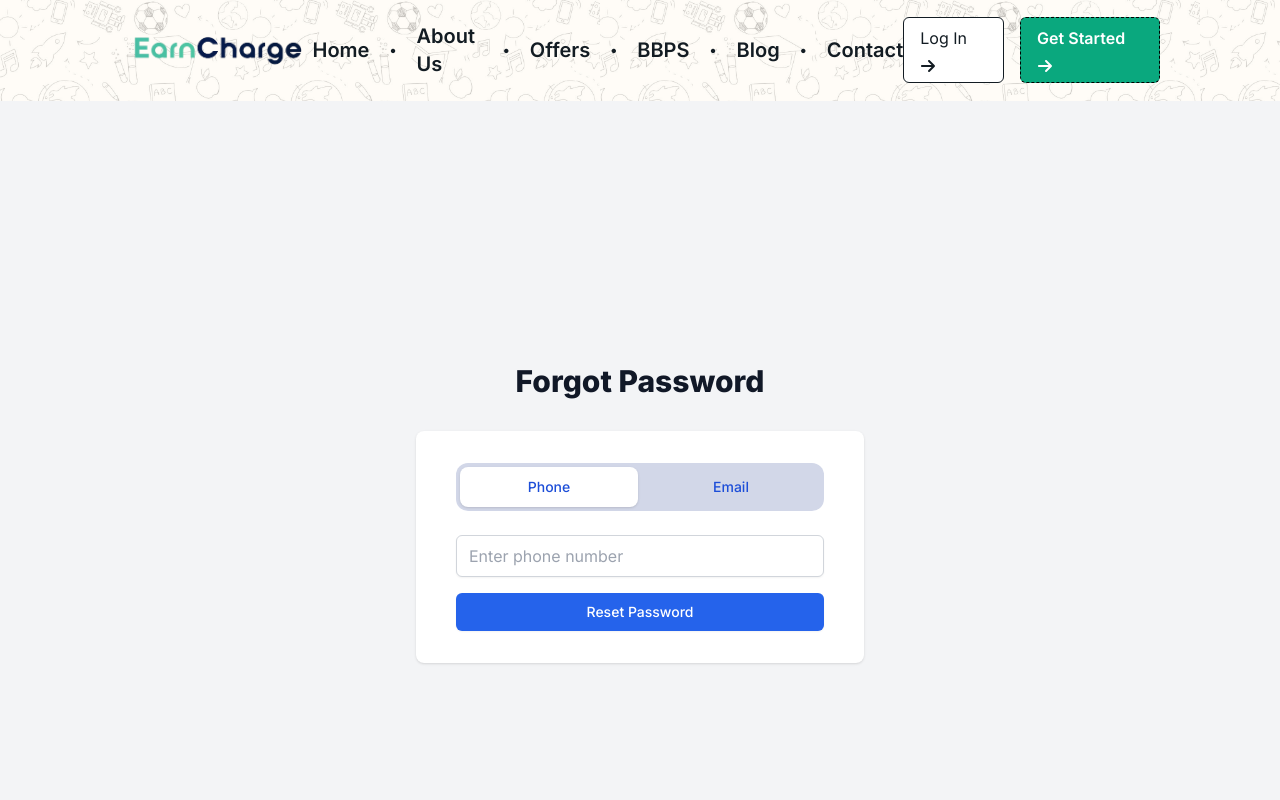
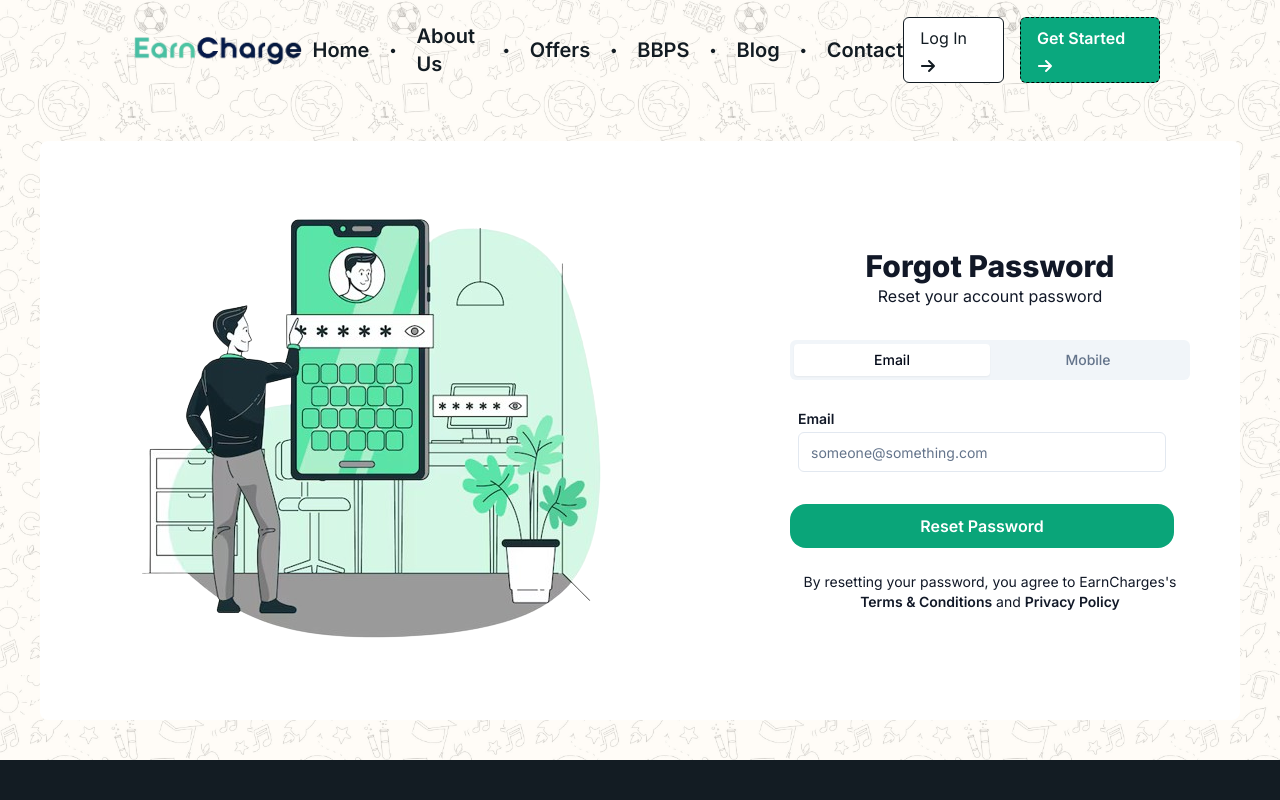
Before and after one commit to Vismay19999/earncharge-rewrite-frontend, a Next.js app: page /forgotpassword in a window 1280 px wide. Shown: the top 800 px of the page. Built offline with nearby package versions, Linux system fonts and the light colour scheme.

Commit message:
Forgot Password Done

```diff
--- a/src/app/(auth)/forgotpassword/page.tsx
+++ b/src/app/(auth)/forgotpassword/page.tsx
@@ -1,125 +1,194 @@
 "use client";
 import React, { useState } from "react";
-import { Tab } from "@headlessui/react";
 import axios from "axios";
+import { ToastContainer, toast } from "react-toastify";
+import "react-toastify/dist/ReactToastify.css";
+import Link from "next/link";
+import Image from "next/image";
+import { Input } from "@/components/ui/input";
+import { Label } from "@/components/ui/label";
+import { Tabs, TabsContent, TabsList, TabsTrigger } from "@/components/ui/tabs";
+import { useRouter } from "next/navigation";
+import forgotPasswordImage from "@/../../public/register.png"; // Make sure to add this image
+import IND from "@/../../public/IND.webp";
 import OtpVerification from "@/components/auth/OtpVerification";
-import { useRouter } from "next/navigation";
 
 const ForgotPassword = () => {
-  const [activeTab, setActiveTab] = useState(0);
-  const [phoneNumber, setPhoneNumber] = useState("");
-  const [email, setEmail] = useState("");
-  const [error, setError] = useState("");
-  const [success, setSuccess] = useState("");
+  const [activeTab, setActiveTab] = useState<"email" | "phoneNumber">("email");
+  const [formData, setFormData] = useState({
+    phoneNumber: "",
+    email: ""
+  });
   const [showOtpVerification, setShowOtpVerification] = useState(false);
   const router = useRouter();
+
+  const handleInputChange = (e: React.ChangeEvent<HTMLInputElement>) => {
+    const { name, value } = e.target;
+    setFormData((prevData) => ({
+      ...prevData,
+      [name]: value
+    }));
+  };
+
+  const handleNumberInputChange = (e: React.ChangeEvent<HTMLInputElement>) => {
+    const { name, value } = e.target;
+    if (/^\d*$/.test(value) && value.length <= 10) {
+      setFormData((prevData) => ({
+        ...prevData,
+        [name]: value
+      }));
+    }
+  };
+
   const handleSubmit = async (e: React.FormEvent) => {
     e.preventDefault();
-    setError("");
-    setSuccess("");
-
     try {
-      const payload = activeTab === 0 ? { phoneNumber } : { email };
+      const payload = { [activeTab]: formData[activeTab] };
       await axios.post(
         "https://api.earncharge.in/v1/user/forgot-password",
         payload
       );
-      setSuccess("OTP sent successfully!");
+      toast.success("OTP sent successfully!");
       setShowOtpVerification(true);
     } catch (err) {
-      setError("An error occurred. Please try again.");
+      toast.error("An error occurred. Please try again.");
     }
   };
 
   const handleCloseOtpVerification = () => {
     setShowOtpVerification(false);
-    setError("");
-    setSuccess("");
     router.push("/");
   };
 
   return (
-    <div className="min-h-screen bg-gray-100 flex flex-col justify-center py-12 sm:px-6 lg:px-8">
-      <div className="sm:mx-auto sm:w-full sm:max-w-md">
-        <h2 className="mt-6 text-center text-3xl font-extrabold text-gray-900">
+    <>
+      <ToastContainer />
+      <div className="rounded-lg text-gray-900 flex justify-center items-center">
+        <div className="max-w-screen-xl gap-10 rounded-lg m-0 sm:m-10 bg-white sm:rounded-lg items-center flex justify-center flex-1">
+          <div className="flex-1 text-center hidden lg:flex items-center justify-center ">
+            <div className="p-10">
+              <Image
+                src={forgotPasswordImage}
+                alt="Forgot Password"
+                className="rounded-3xl"
+              />
+            </div>
+          </div>
+          <div className="lg:w-1/3 xl:w-5/12 p-6 sm:p-12">
+            <div className="flex flex-col items-center">
+              <h1 className="text-3xl xl:text-3xl font-extrabold">
                 Forgot Password
-        </h2>
-      </div>
+              </h1>
+              <p>Reset your account password</p>
+              <Tabs
+                value={activeTab}
+                onValueChange={(value) =>
+                  setActiveTab(value as "email" | "phoneNumber")
+                }
+                className="w-[400px] mt-8"
+              >
+                <TabsList className="w-full">
+                  <TabsTrigger value="email" className="w-full">
+                    Email
+                  </TabsTrigger>
+                  <TabsTrigger value="phoneNumber" className="w-full">
+                    Mobile
+                  </TabsTrigger>
+                </TabsList>
 
-      <div className="mt-8 sm:mx-auto sm:w-full sm:max-w-md">
-        <div className="bg-white py-8 px-4 shadow sm:rounded-lg sm:px-10">
-          <Tab.Group selectedIndex={activeTab} onChange={setActiveTab}>
-            <Tab.List className="flex p-1 space-x-1 bg-blue-900/20 rounded-xl mb-6">
-              {["Phone", "Email"].map((tab, index) => (
-                <Tab
-                  key={tab}
-                  className={({ selected }: { selected: boolean }) =>
-                    `w-full py-2.5 text-sm leading-5 font-medium text-blue-700 rounded-lg focus:outline-none focus:ring-2 ring-offset-2 ring-offset-blue-400 ring-white ring-opacity-60
-                    ${
-                      selected
-                        ? "bg-white shadow"
-                        : "text-blue-100 hover:bg-white/[0.12] hover:text-white"
-                    }`
-                  }
-                >
-                  {tab}
-                </Tab>
-              ))}
-            </Tab.List>
-            <Tab.Panels>
-              <Tab.Panel>
+                <TabsContent value="email">
                   <form onSubmit={handleSubmit}>
-                  <input
-                    type="text"
-                    value={phoneNumber}
-                    onChange={(e) => {
-                      const value = e.target.value.replace(/\D/g, "");
-                      if (value.length <= 10) setPhoneNumber(value);
-                    }}
-                    placeholder="Enter phone number"
-                    className="w-full px-3 py-2 border border-gray-300 rounded-md shadow-sm placeholder-gray-400 focus:outline-none focus:ring-blue-500 focus:border-blue-500"
+                    <div className="grid w-full max-w-sm items-center gap-1.5 mt-6 p-2">
+                      <Label htmlFor="email" className="font-semibold">
+                        Email
+                      </Label>
+                      <Input
+                        type="email"
+                        id="email"
+                        name="email"
+                        placeholder="someone@something.com"
+                        value={formData.email}
+                        onChange={handleInputChange}
+                        maxLength={60}
                         required
                       />
+                    </div>
+                    <div className="grid w-full max-w-sm items-center gap-1.5 mt-6">
                       <button
                         type="submit"
-                    className="w-full flex justify-center py-2 px-4 border border-transparent rounded-md shadow-sm text-sm font-medium text-white bg-blue-600 hover:bg-blue-700 focus:outline-none focus:ring-2 focus:ring-offset-2 focus:ring-blue-500 mt-4"
+                        className="transition p-2.5 rounded-2xl bg-[#0AA579] hover:bg-black text-white focus:bg-black font-semibold"
                       >
                         Reset Password
                       </button>
+                    </div>
                   </form>
-              </Tab.Panel>
-              <Tab.Panel>
+                </TabsContent>
+
+                <TabsContent value="phoneNumber">
                   <form onSubmit={handleSubmit}>
-                  <input
-                    type="email"
-                    value={email}
-                    onChange={(e) => setEmail(e.target.value)}
-                    placeholder="Enter email address"
-                    className="w-full px-3 py-2 border border-gray-300 rounded-md shadow-sm placeholder-gray-400 focus:outline-none focus:ring-blue-500 focus:border-blue-500"
+                    <div className="grid w-full max-w-sm items-center gap-1.5 mt-6">
+                      <Label htmlFor="phoneNumber" className="font-semibold">
+                        Mobile
+                      </Label>
+                      <div className="relative">
+                        <Image
+                          src={IND}
+                          alt="Flag"
+                          className="absolute top-3.5 left-3"
+                          width={20}
+                          height={100}
+                        />
+                        <Input
+                          type="text"
+                          id="phoneNumber"
+                          name="phoneNumber"
+                          className="pl-10"
+                          placeholder="8888855544"
+                          value={formData.phoneNumber}
+                          onChange={handleNumberInputChange}
+                          maxLength={10}
                           required
                         />
+                      </div>
+                    </div>
+                    <div className="grid w-full max-w-sm items-center gap-1.5 mt-6">
                       <button
                         type="submit"
-                    className="w-full flex justify-center py-2 px-4 border border-transparent rounded-md shadow-sm text-sm font-medium text-white bg-blue-600 hover:bg-blue-700 focus:outline-none focus:ring-2 focus:ring-offset-2 focus:ring-blue-500 mt-4"
+                        className="transition p-2.5 rounded-2xl bg-[#0AA579] hover:bg-black text-white focus:bg-black font-semibold"
                       >
                         Reset Password
                       </button>
+                    </div>
                   </form>
-              </Tab.Panel>
-            </Tab.Panels>
-          </Tab.Group>
-          {error && <p className="mt-2 text-sm text-red-600">{error}</p>}
-          {success && <p className="mt-2 text-sm text-green-600">{success}</p>}
+                </TabsContent>
+              </Tabs>
+
+              <div className="grid w-full max-w-sm items-center gap-1.5 mt-6">
+                <p className="text-sm text-center">
+                  By resetting your password, you agree to EarnCharges&apos;s{" "}
+                  <Link href="#" className="font-semibold">
+                    Terms & Conditions
+                  </Link>{" "}
+                  and{" "}
+                  <Link href="#" className="font-semibold">
+                    Privacy Policy
+                  </Link>
+                </p>
+              </div>
+            </div>
+          </div>
+        </div>
+      </div>
       {showOtpVerification && (
         <OtpVerification
-              phoneNumber={activeTab === 0 ? phoneNumber : undefined}
-              email={activeTab === 1 ? email : undefined}
+          phoneNumber={
+            activeTab === "phoneNumber" ? formData.phoneNumber : undefined
+          }
+          email={activeTab === "email" ? formData.email : undefined}
           onClose={handleCloseOtpVerification}
         />
       )}
-        </div>
-      </div>
-    </div>
+    </>
   );
 };
 
--- a/src/components/auth/LoginForm.tsx
+++ b/src/components/auth/LoginForm.tsx
@@ -184,6 +184,14 @@ const LoginForm: React.FC = () => {
                         <Link href="/register">I want to register?</Link>
                       </button>
                     </div>
+                    <div className="grid w-full max-w-sm items-center gap-1.5 mt-5">
+                    <button
+                      type="button"
+                      className="p-2.5 rounded-2xl bg-white border-[1px] text-black focus:bg-zinc-100 font-semibold"
+                    >
+                      <Link href="/forgotpassword">Forgot Password?</Link>
+                    </button>
+                  </div>
                     <div className="grid w-full max-w-sm items-center gap-1.5 mt-6">
                       <p className="text-sm text-center">
                         I agree to abide by EarnCharge{" "}
@@ -268,6 +276,14 @@ const LoginForm: React.FC = () => {
                       <Link href="/register">I want to register?</Link>
                     </button>
                   </div>
+                  <div className="grid w-full max-w-sm items-center gap-1.5 mt-5">
+                    <button
+                      type="button"
+                      className="p-2.5 rounded-2xl bg-white border-[1px] text-black focus:bg-zinc-100 font-semibold"
+                    >
+                      <Link href="/forgotpassword">Forgot Password?</Link>
+                    </button>
+                  </div>
                   <div className="grid w-full max-w-sm items-center gap-1.5 mt-6">
                     <p className="text-sm text-center">
                       I agree to abide by EarnCharge{" "}
--- a/src/components/core/Footer/Footer.tsx
+++ b/src/components/core/Footer/Footer.tsx
@@ -73,12 +73,12 @@ const Footer = () => {
           </div>
           <div className="flex flex-wrap mt-20 justify-between flex-col gap-5 lg:flex-row lg:items-center">
             <div className="flex-[1]">
-              <p className="text-sm font-bold leading-1 text-white">
+              <p className="text-lg font-bold leading-1 text-white">
                 Made with 💖 in India
               </p>
             </div>
             <div className="flex-[1]">
-              <p className="text-xs leading-1 text-white">
+              <p className="text-md leading-1 text-white">
                 Earncharge is a fully owned subsidary of Arahant Economy
                 Services Private Limited. It is a digital platform providing
                 Mobile Recharge and BBPS services.
```
Also changed, not shown: 1 other file (tests, documents, lock files or other folders). Lines whose indentation alone changed are shown as unchanged.
